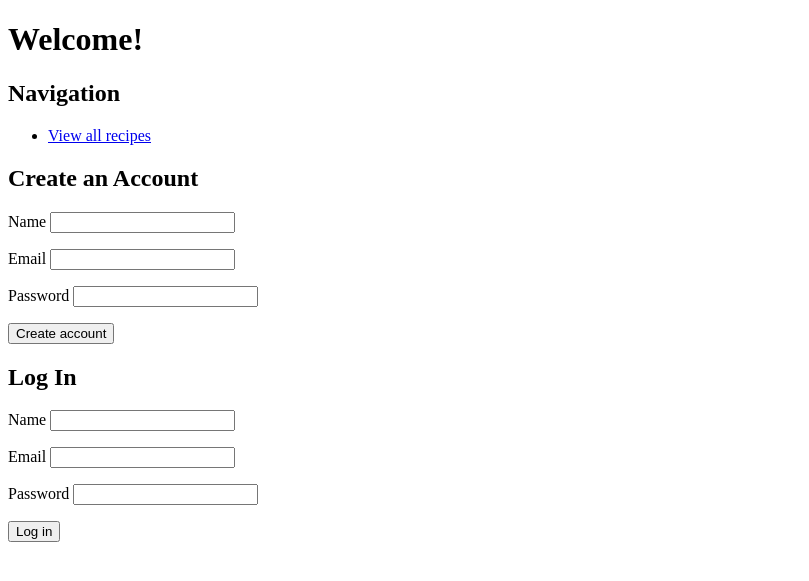
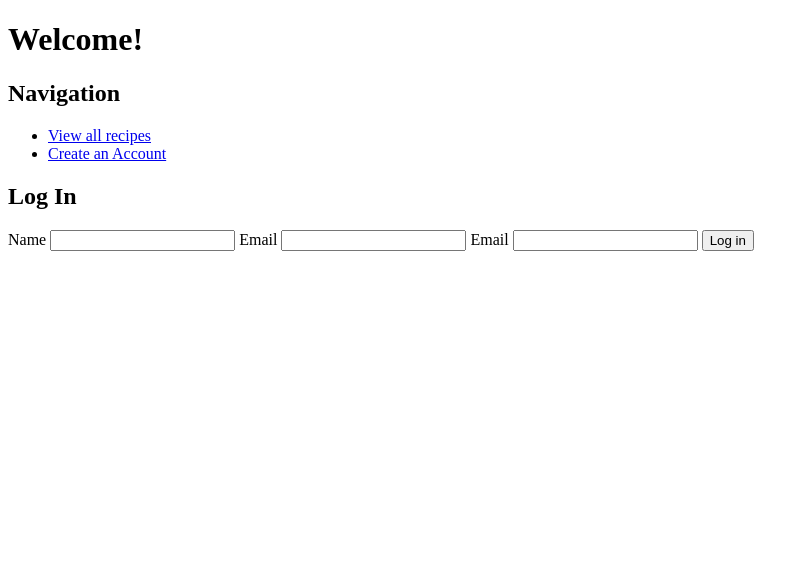
Before and after one commit to d-luangrath/Hackbright-Project, a Flask app: page / in a window 1280 px wide. Shown: the top 581 px of the page, without its empty margins (0-809 px from the left). Run offline with Flask 2, Linux system fonts and the light colour scheme.

Commit message:
Update homepage and created all recipes

```diff
--- a/templates/all_recipes.html
+++ b/templates/all_recipes.html
@@ -7,9 +7,7 @@
   <ul>
     {% for recipe in recipes %}
       <li>
-        <a href="/recipes/{{ recipe.recipe_name }}">
-          {{ recipe.recipe_name }}
-        </a>
+        <a href="/recipe/{{ recipe.recipe_id }}">{{ recipe.recipe_name }}</a>
       </li>
     {% endfor %}
   </ul>
--- a/templates/homepage.html
+++ b/templates/homepage.html
@@ -7,21 +7,20 @@
   <h2>Navigation</h2>
   <ul>
     <li><a href="/recipes">View all recipes</a></li>
+    <li><a href="/signup">Create an Account</a></li>
   </ul>
-
-  <h2>Create an Account</h2>
-  <form action="/users" method="POST">
-    <p>Name <input type="text" name="name"></p>
-    <p>Email <input type="text" name="email"></p>
-    <p>Password <input type="password" name="password"></p>
-    <p><input type="submit" value="Create account"></p>
-  </form>
 
   <h2>Log In</h2>
   <form action="/login" method="POST">
-    <p>Name <input type="text" name="name"></p>
-    <p>Email <input type="text" name="email"></p>
-    <p>Password <input type="password" name="password"></p>
-    <p><input type="submit" value="Log in"></p>
+    <label for="login-name">Name</label>
+    <input type="text" name="login-name" id="login-name">
+
+    <label for="login-email">Email</label>
+    <input type="text" name="login-email" id="login-email">
+
+    <label for="login-pass">Email</label>
+    <input type="password" name="login-pass" id="login-pass">
+
+    <button type="submit">Log in</button>
   </form>
 {% endblock %}
```
